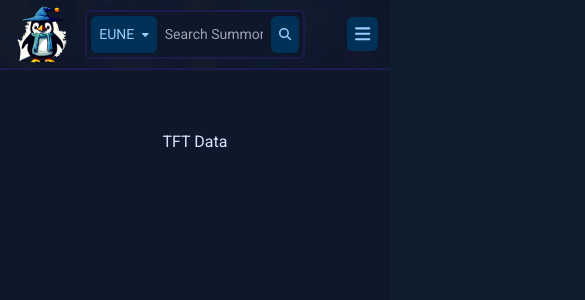
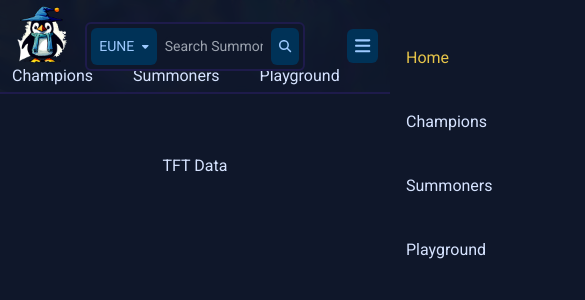
Before and after one commit to denizdsh/TFTStats, a Next.js app: page / in a window 390 px wide. Shown: the top 300 px of the page, 585 px wide, since content can reach past the window. Built offline with nearby package versions, Linux system fonts and the light colour scheme.

Commit message:
Update header & fix sidebar

```diff
--- a/src/app/layout.tsx
+++ b/src/app/layout.tsx
@@ -12,6 +12,12 @@ export const metadata: Metadata = {
     description: config.APP_DESCRIPTION,
     applicationName: config.APP_NAME,
     manifest: '/manifest.json',
+    viewport: {
+        height: 'device-height',
+        width: 'device-width',
+        initialScale: 1,
+        minimumScale: 1
+    },
     icons: [
         { rel: 'shortcut icon', url: '/images/favicon.ico' },
         { rel: 'icon', type: 'image/png', sizes: '32x32', url: '/images/favicon-32x32.png' },
@@ -62,7 +68,7 @@ export default function RootLayout({
                 <meta name="msapplication-TileColor" content="#0E1D2D" />
                 <meta name="msapplication-tap-highlight" content="no" />
             </head>
-            <body className={`on-background-text min-h-screen bg-set-bg-color bg-set-bg bg-no-repeat ${styles.main}`}>
+            <body className={`on-background-text min-h-screen bg-set-bg-color bg-set-bg bg-no-repeat overflow-x-hidden ${styles.main}`}>
                 <Header />
                 <main className='max-w-screen-2xl m-auto p-5 min-h-screen background'>
                     {children}
--- a/src/components/Header/BaseNav.tsx
+++ b/src/components/Header/BaseNav.tsx
@@ -31,7 +31,7 @@ export default function BaseNav(props: IBaseNavProps) {
 
     return (
         <nav className={`${props.hideOn}:hidden col-span-2`}>
-            <ul className={`list-none flex flex-${props.orientation} gap-10 ${props.containerClassName}`}>
+            <ul className={`list-none flex flex-${props.orientation} gap-10 md:max-lg:gap-5 ${props.containerClassName}`}>
                 {props.links.map(l =>
                     <li key={l.link} className='title-medium'>
                         <Link href={l.link} onClick={props.onLinkClick} className={`transition-colors hover:text-secondary active:text-tertiary80 focus:text-tertiary80 ${pathname === l.link ? 'text-tertiary' : ''} ${props.linkClassName}`}>
--- a/src/components/Header/Header.tsx
+++ b/src/components/Header/Header.tsx
@@ -10,16 +10,18 @@ import MobileNav from "./MobileNav";
 
 export default function Header() {
     return (
-        <header className="max-md:px-3 py-1 sticky top-0 bg-surface/[0.85] border-b-2 border-b-indigo-950 backdrop-blur-sm">
+        <header className="max-2xl:px-3 py-1 sticky top-0 bg-surface/[0.85] border-b-2 border-b-indigo-950 backdrop-blur-sm">
             <article className="max-w-screen-2xl m-auto grid grid-cols-5 items-center">
+                <section className="md:flex md:items-center lg:gap-10 md:gap-5 md:col-span-3">
                     <article>
                         <Link href='/' className="flex items-center gap-2 font-bebas-neue">
                             <Image src='/images/icon-transparent-bg-180x180.png' alt='TFTStats Logo' height={60} width={60} />
-                        <h1 className={`max-md:hidden headline-small ${styles.logoTitle} ${bebasNeue.className}`}>TFTSTATS</h1>
+                            <h1 className={`max-lg:hidden headline-small ${styles.logoTitle} ${bebasNeue.className}`}>TFTSTATS</h1>
                         </Link>
                     </article>
 
                     <MainNav />
+                </section>
 
                 <SearchBarSection />
 
--- a/src/components/Header/MainNav.tsx
+++ b/src/components/Header/MainNav.tsx
@@ -1,19 +1,8 @@
 'use client';
 
-import Link from 'next/link';
-import { usePathname } from 'next/navigation';
 import BaseNav, { baseLinks } from './BaseNav';
 
-
 export default function MainNav() {
-    return (
-        <Nav orientation='row' mediaQuery='max-md' />
-    )
-}
-
-function Nav(props: { orientation: 'row' | 'col', mediaQuery: 'max-md' | 'md', containerClassName?: string, linkClassName?: string }) {
-    const pathname = usePathname();
-
     return (
         <BaseNav orientation='row' hideOn='max-md' links={baseLinks} />
     )
--- a/src/components/Header/MobileNav.tsx
+++ b/src/components/Header/MobileNav.tsx
@@ -1,6 +1,6 @@
 'use client';
 
-import { useState } from 'react';
+import { MouseEvent, useRef, useState } from 'react';
 import { FontAwesomeIcon } from '@fortawesome/react-fontawesome';
 import { faBars } from '@fortawesome/free-solid-svg-icons';
 
@@ -11,17 +11,31 @@ import BaseNav, { baseLinks } from './BaseNav';
 const links = [{ title: 'Home', link: '/' }, ...baseLinks]
 
 export default function MobileNav() {
+    const buttonRef = useRef<HTMLButtonElement>(null);
     const [isOpen, setIsOpen] = useState(false);
+
+    const openSidebar = () => {
+        setIsOpen(true);
+    }
+
+    const closeSidebar = (e: MouseEvent) => {
+        if (!buttonRef.current
+            || buttonRef.current.contains(e.target as HTMLElement)) {
+            return;
+        }
+
+        setIsOpen(false);
+    }
 
     return (
         <div className='md:hidden flex justify-end'>
 
-            <Button onClick={() => setIsOpen(true)}>
+            <Button ref={buttonRef} onClick={openSidebar}>
                 <FontAwesomeIcon icon={faBars} size='lg' />
             </Button>
 
-            <Sidebar isOpen={isOpen} setIsOpen={setIsOpen} closeOnClickOutside={true} position='right'>
-                <BaseNav orientation='col' hideOn='md' containerClassName='px-4' links={links} onLinkClick={() => setIsOpen(false)} />
+            <Sidebar isOpen={isOpen} close={closeSidebar} closeOnClickOutside={true} position='right'>
+                <BaseNav orientation='col' hideOn='md' containerClassName='px-4' links={links} onLinkClick={closeSidebar} />
             </Sidebar>
         </div>
     )
--- a/src/components/common/Button.tsx
+++ b/src/components/common/Button.tsx
@@ -1,4 +1,4 @@
-import { MouseEventHandler, ReactNode } from "react"
+import { MouseEventHandler, ReactNode, Ref, forwardRef } from "react"
 
 interface ButtonProps {
     children: ReactNode,
@@ -6,13 +6,13 @@ interface ButtonProps {
     className?: string
 }
 
-export default function Button(props: ButtonProps) {
+function Button(props: ButtonProps, ref: Ref<HTMLButtonElement>) {
     return (
-        <button className={`p-2 body-medium rounded-md select-none transition-all
-            flex items-center gap-2
-            on-secondary secondary-text
-        hover:bg-secondary-container hover:text-on-secondary-container leading-10 ${props.className}`} onClick={props.onClick}>
+        <button ref={ref} className={`p-2 body-medium rounded-md select-none transition-all flex items-center gap-2 on-secondary secondary-text
+        hover:bg-secondary-container hover:text-on-secondary-container ${props.className}`} onClick={props.onClick}>
             {props.children}
         </button>
     )
 }
+
+export default forwardRef(Button);
--- a/src/components/common/Sidebar.tsx
+++ b/src/components/common/Sidebar.tsx
@@ -2,12 +2,12 @@
 
 import { faX } from "@fortawesome/free-solid-svg-icons";
 import { FontAwesomeIcon } from "@fortawesome/react-fontawesome";
-import { Dispatch, ReactNode, useEffect, useRef } from "react";
+import { MouseEventHandler, ReactNode, useEffect, useRef } from "react";
 import Button from "./Button";
 
 interface ISidebarProps {
     isOpen: boolean,
-    setIsOpen: Dispatch<React.SetStateAction<boolean>>
+    close: Function,
     children?: ReactNode,
     hideCloseBtn?: boolean,
     hideBackgroundShadow?: boolean,
@@ -19,49 +19,76 @@ interface ISidebarProps {
 export default function Sidebar(props: ISidebarProps) {
     const sidebarRef = useRef<HTMLElement>(null);
 
-    useEffect(() => { // Prevent page from overflowing during sidebar animation
+    useEffect(() => { // close sidebar on click away
         const sidebar = sidebarRef.current; // Use a variable to dodge warning
 
         if (!sidebar) {
             return;
         }
 
-        const transitionStart = () => {
-            document.body.style.overflowX = 'hidden';
+        const clickAwayHandler = (e: MouseEvent) => {
+            if (!props.isOpen
+                || !e.target
+                || (e.target instanceof HTMLElement && sidebar.contains(e.target))) {
+                return;
+            }
+
+            props.close(e)
         }
 
-        const transitionEnd = () => {
-            document.body.style.overflowX = 'auto';
-        }
-
-        sidebar.addEventListener('transitionstart', transitionStart);
-        sidebar.addEventListener('transitionend', transitionEnd);
+        window.addEventListener('click', clickAwayHandler);
 
         return () => {
-            sidebar.removeEventListener('transitionstart', transitionStart);
-            sidebar.removeEventListener('transitionend', transitionEnd);
+            window.removeEventListener('click', clickAwayHandler);
         }
-
-    }, [sidebarRef]);
+    }, [props, props.isOpen, props.close, sidebarRef])
 
 
-    const closeSidebar = () => props.setIsOpen(false);
+    const pos = props.position || 'right';
 
     return (
         <>
-            {props.isOpen && props.closeOnClickOutside &&
-                <div className={`${props.hideBackgroundShadow ? '' : 'bg-shadow/25 z-40'} fixed h-screen w-full top-0 left-0 `}
-                    onClick={closeSidebar} />}
-
-            <article ref={sidebarRef} className={`z-50 bg-surface min-h-screen top-0 ${props.position}-0 fixed transition-transform ${props.isOpen ? 'w-64 translate-x-0' : 'overflow-hidden max-w-0 w-0 translate-x-full'} ${props.className}`}>
-                <section className={`flex justify-${props.position === 'left' ? 'start' : 'end'} p-2`}>
-                    <Button onClick={closeSidebar}>
+            <aside ref={sidebarRef}
+                className={`z-50 w-64 bg-surface min-h-screen fixed top-0 ${pos}-0 transition-transform ${props.isOpen ? 'translate-x-0' : (pos === 'left' ? '-translate-x-full' : 'translate-x-full')} ${props.className}`}
+                style={{ right: pos === 'right' ? 0 : 'unset', left: pos === 'left' ? 0 : 'unset' }}>
+                <section className={`flex justify-${pos === 'left' ? 'start' : 'end'} p-2`}>
+                    <Button onClick={props.close as MouseEventHandler}>
                         <FontAwesomeIcon icon={faX} />
                     </Button>
                 </section>
                 {props.children}
-            </article>
+            </aside>
+
+            {props.hideBackgroundShadow || <div className={`fixed top-0 left-0 z-40 w-full h-screen pointer-events-none transition-colors ${props.isOpen ? 'bg-shadow/20' : ''}`} />}
         </>
-
     )
 }
+
+/*
+Effect for disabling scrollbar during sidebar entering the view
+NOT currently needed since body has a overflox-x: hidden in main layout
+
+useEffect(() => { // Prevent page from overflowing during sidebar animation
+        const sidebar = sidebarRef.current; // Use a variable to dodge warning
+
+        if (!sidebar) {
+            return;
+        }
+        const transitionStartHandler = () => {
+            document.body.style.overflowX = 'hidden';
+        }
+
+        const transitionEndHandler = () => {
+            document.body.style.overflowX = 'auto';
+        }
+
+        sidebar.addEventListener('transitionstart', transitionStartHandler);
+        sidebar.addEventListener('transitionend', transitionEndHandler);
+
+        return () => {
+            sidebar.removeEventListener('transitionstart', transitionStartHandler);
+            sidebar.removeEventListener('transitionend', transitionEndHandler);
+        }
+
+    }, [sidebarRef]);
+*/
--- a/src/components/common/select-menu/SelectMenu.tsx
+++ b/src/components/common/select-menu/SelectMenu.tsx
@@ -1,6 +1,6 @@
 'use client'
 
-import { useState } from "react"
+import { useEffect, useRef, useState } from "react"
 import SelectMenuItem, { ISelectMenuItem } from "./SelectMenuItem";
 import { FontAwesomeIcon } from "@fortawesome/react-fontawesome";
 import { faCaretDown, faCaretUp } from "@fortawesome/free-solid-svg-icons";
@@ -12,8 +12,31 @@ interface ISelectMenuProps {
 }
 
 export default function SelectMenu(props: ISelectMenuProps) {
+    const ref = useRef<HTMLElement>(null);
     const [isOpen, setIsOpen] = useState(false);
     const [selectedValue, setSelectedValue] = useState<string>(props.defaultValue);
+
+    useEffect(() => { // Close menu on click away
+        const container = ref.current;
+
+        if (!container) {
+            return;
+        }
+
+        const clickAwayHandler = (e: MouseEvent) => {
+            if (container.contains(e.target as HTMLElement)) {
+                return;
+            }
+
+            setIsOpen(false);
+        }
+
+        window.addEventListener("click", clickAwayHandler);
+
+        return () => {
+            window.removeEventListener("click", clickAwayHandler);
+        }
+    }, [ref, setIsOpen])
 
     const getItemByValue = (value: string) => {
         return props.items.find(item => item.value === value);
@@ -28,13 +51,11 @@ export default function SelectMenu(props: ISelectMenuProps) {
 
     return (
         <>
-            <article className="relative">
-                {isOpen && <div className="fixed h-screen w-full top-0 left-0" onClick={() => setIsOpen(false)} />}
-
+            <article ref={ref} className="relative">
                 <section className={`p-2 body-medium rounded-md select-none transition-all
                    ${isOpen ? 'secondary-container on-secondary-container-text rounded-b-none' : 'on-secondary secondary-text'}
-                   flex items-center gap-2
-                   hover:bg-secondary-container hover:text-on-secondary-container`} onClick={() => setIsOpen(o => !o)}>
+                   flex items-center gap-2 hover:bg-secondary-container hover:text-on-secondary-container`}
+                    onClick={() => setIsOpen(o => !o)}>
                     {selectedItem?.selectedDisplayValue || selectedItem?.displayValue}
                     <FontAwesomeIcon icon={isOpen ? faCaretUp : faCaretDown} size="xs" />
                 </section>
```
Lines whose indentation alone changed are shown as unchanged.
